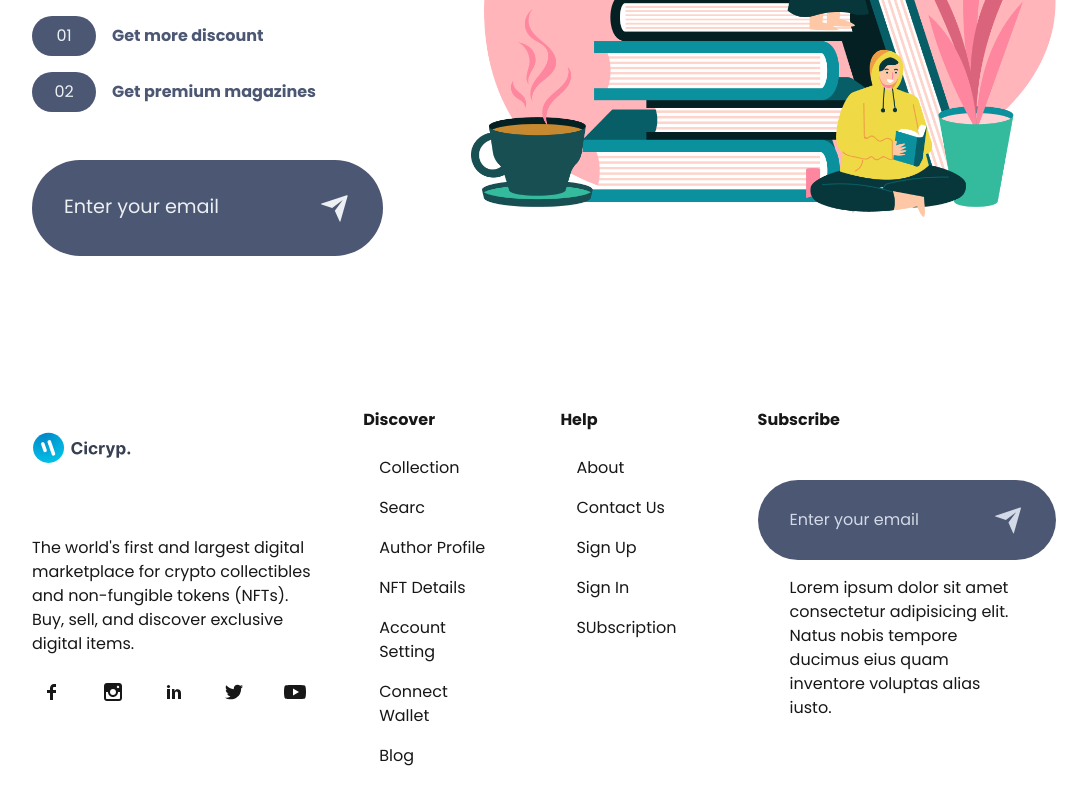
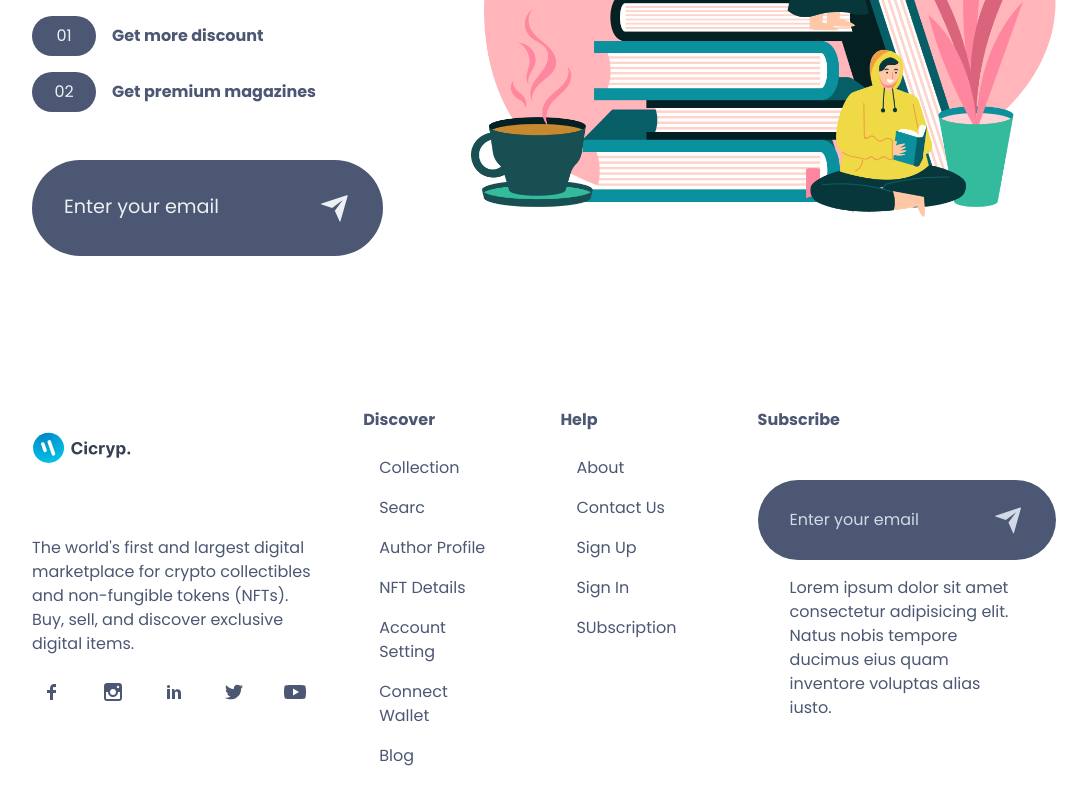
Before and after one commit to rahul-0407/nft-marketplace, a Next.js app in the folder nftfrontend/: page / in a window 1280 px wide. Shown: the part 3306-4106 px from the top of the page, without its empty margins (96-1183 px from the left). Built offline with nearby package versions, Linux system fonts and the light colour scheme.

Commit message:
optimization

```diff
--- a/nftfrontend/components/Filter.jsx
+++ b/nftfrontend/components/Filter.jsx
@@ -1,4 +1,4 @@
-'use-client'
+'use client'
 
 import React,{useState} from 'react'
 import {FaFilter, FaAngleDown, FaAngleUp, FaWallet, FaMusic, FaVideo, FaImages, FaUserAlt} from "react-icons/fa"
--- a/nftfrontend/components/Footer/Footer.jsx
+++ b/nftfrontend/components/Footer/Footer.jsx
@@ -12,14 +12,14 @@ import HelpCenter from "../NavBar/HelpCenter";
 
 const Footer = () => {
   return (
-    <div className="w-full py-[1.5rem] relative">
+    <div className="w-full py-6 relative text-(--icons-color)">
       <div
         className="
           w-[80%] mx-auto
           grid
-          grid-cols-[1.3fr_repeat(2,_1fr)_2fr]
+          grid-cols-[1.3fr_repeat(2,1fr)_2fr]
           items-start
-          gap-[3rem]
+          gap-12
           max-[45em]:w-[90%]
           max-[45em]:grid-cols-[1fr_2fr]
           max-[35em]:grid-cols-1
@@ -28,7 +28,7 @@ const Footer = () => {
         {/* SOCIAL */}
         <div>
           <img src="./logo.svg" alt="footer logo" width={100} height={100}  className="mt-6"/>
-          <p className="mt-[4.5rem]">
+          <p className="mt-18">
             The world's first and largest digital marketplace for crypto
             collectibles and non-fungible tokens (NFTs). Buy, sell, and discover
             exclusive digital items.
@@ -44,9 +44,9 @@ const Footer = () => {
                     p-2 rounded-full
                     grid
                     transition-all duration-300 ease-in
-                    hover:bg-[var(--icons-color)]
-                    hover:text-[var(--shadow-dark-color)]
-                    hover:shadow-[var(--box-shadow)]
+                    hover:bg-(--icons-color)
+                    hover:text-(--shadow-dark-color)
+                    hover:shadow-(--box-shadow)
                   "
                 >
                   <Icon />
@@ -77,10 +77,10 @@ const Footer = () => {
               w-full
               flex justify-between items-center
               px-8 py-6
-              bg-[var(--icons-color)]
-              text-[var(--shadow-dark-color)]
+              bg-(--icons-color)
+              text-(--shadow-dark-color)
               rounded-[5rem]
-              mt-[3rem]
+              mt-12
             "
           >
             <input
@@ -91,8 +91,8 @@ const Footer = () => {
                 border-none
                 outline-none
                 w-[90%]
-                text-[var(--shadow-dark-color)]
-                placeholder:text-[var(--shadow-dark-color)]
+                text-(--shadow-dark-color)
+                placeholder:text-(--shadow-dark-color)
               "
             />
             <RiSendPlaneFill className="cursor-pointer text-[2rem]" />
```
